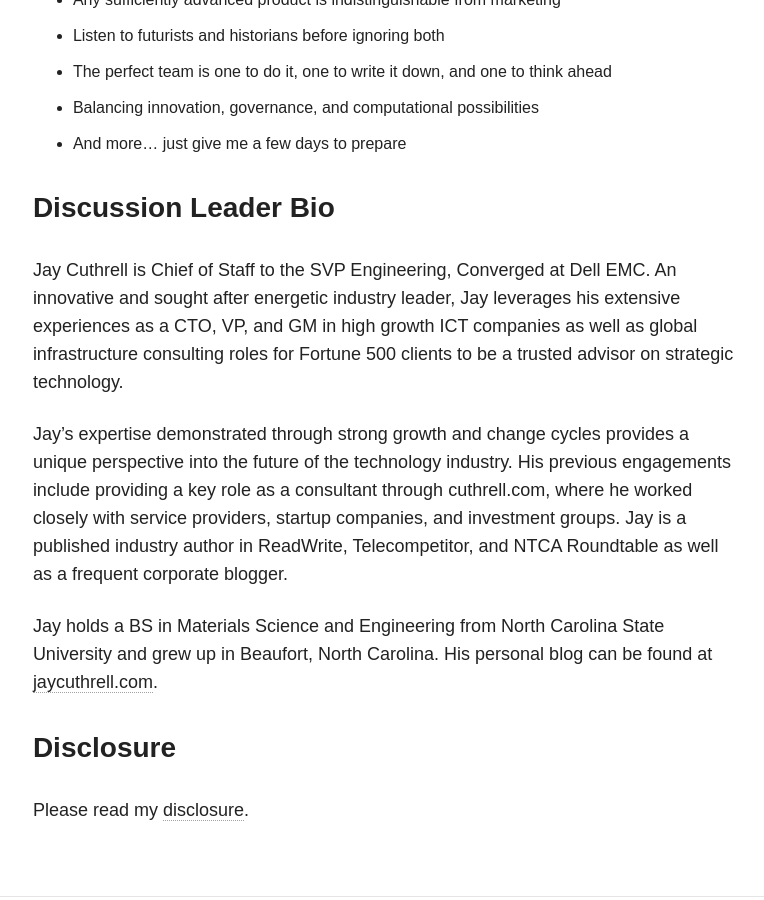
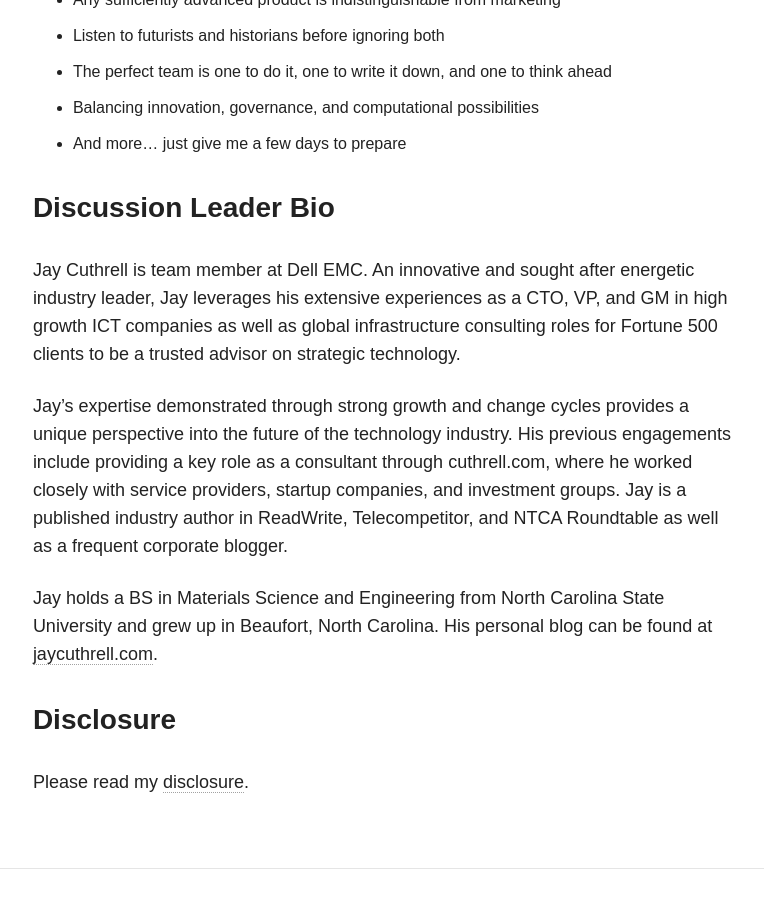
Before and after one commit to nsshommo/jaycuthrell.github.io, a Jekyll site: the page built from index.md, in a window 1280 px wide and 900 px high, scrolled down 742 px. Shown: the whole window, without its empty margins (253-1017 px from the left). Built offline with Jekyll 4.4.1, drawn with Linux system fonts in a browser that asks for light colours; nearby versions of some CDN libraries.

Commit message:
Update index.md
generic

```diff
--- a/index.md
+++ b/index.md
@@ -17,7 +17,7 @@ image:
 
 ### Discussion Leader Bio
 
-Jay Cuthrell is Chief of Staff to the SVP Engineering, Converged at Dell EMC. An innovative and sought after energetic industry leader, Jay leverages his extensive experiences as a CTO, VP, and GM in high growth ICT companies as well as global infrastructure consulting roles for Fortune 500 clients to be a trusted advisor on strategic technology.
+Jay Cuthrell is team member at Dell EMC. An innovative and sought after energetic industry leader, Jay leverages his extensive experiences as a CTO, VP, and GM in high growth ICT companies as well as global infrastructure consulting roles for Fortune 500 clients to be a trusted advisor on strategic technology.
 
 Jay’s expertise demonstrated through strong growth and change cycles provides a unique perspective into the future of the technology industry. His previous engagements include providing a key role as a consultant through cuthrell.com, where he worked closely with service providers, startup companies, and investment groups. Jay is a published industry author in ReadWrite, Telecompetitor, and NTCA Roundtable as well as a frequent corporate blogger.
 
```
